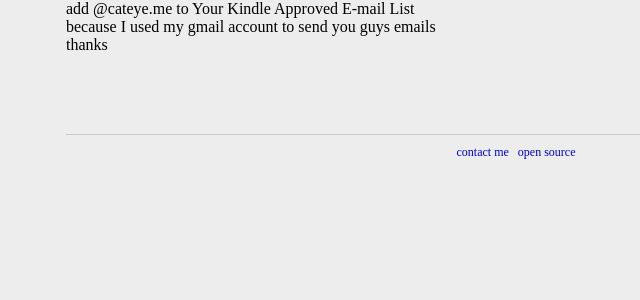
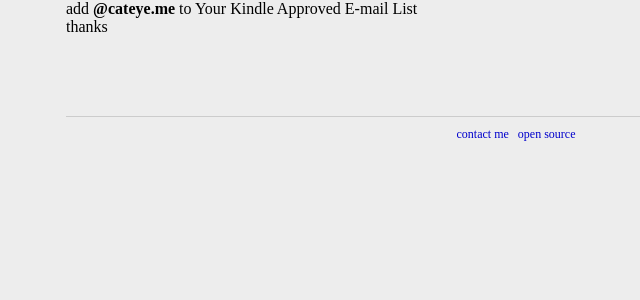
Before and after one commit to thesues/newsmth, a Django app: template smthtop10/templates/smthtop10/help.html in a window 1280 px wide. Shown: the part 63-363 px from the top of the page, without its empty margins (124-764 px from the left). Run offline with Django 3.2, Linux system fonts and the light colour scheme; the template is opened without the code that fills it, so the values that code supplies are empty; parts of the project's set-up code (start-up, migrations or seed data) failed here and were passed over.

Commit message:
help.html

```diff
--- a/smthtop10/templates/smthtop10/help.html
+++ b/smthtop10/templates/smthtop10/help.html
@@ -2,9 +2,7 @@
 
 {%load i18n %}
 {%block content%}
-{% trans 'add @cateye.me to Your Kindle Approved E-mail List' %}
+{% trans 'add <b>@cateye.me</b> to Your Kindle Approved E-mail List' %}
 </br>
-{% trans 'because I used my gmail account to send  you guys emails' %}
-<p>
 thanks
 {%endblock%}
```
